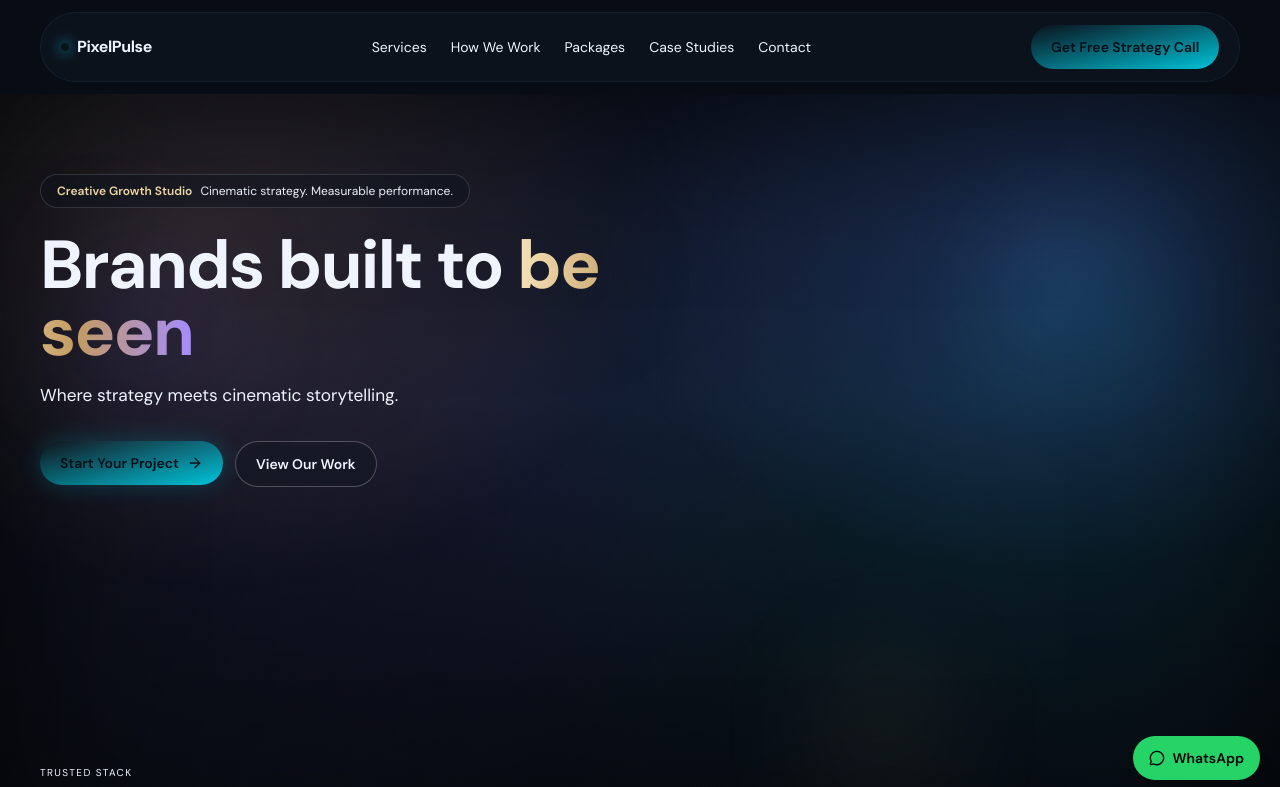
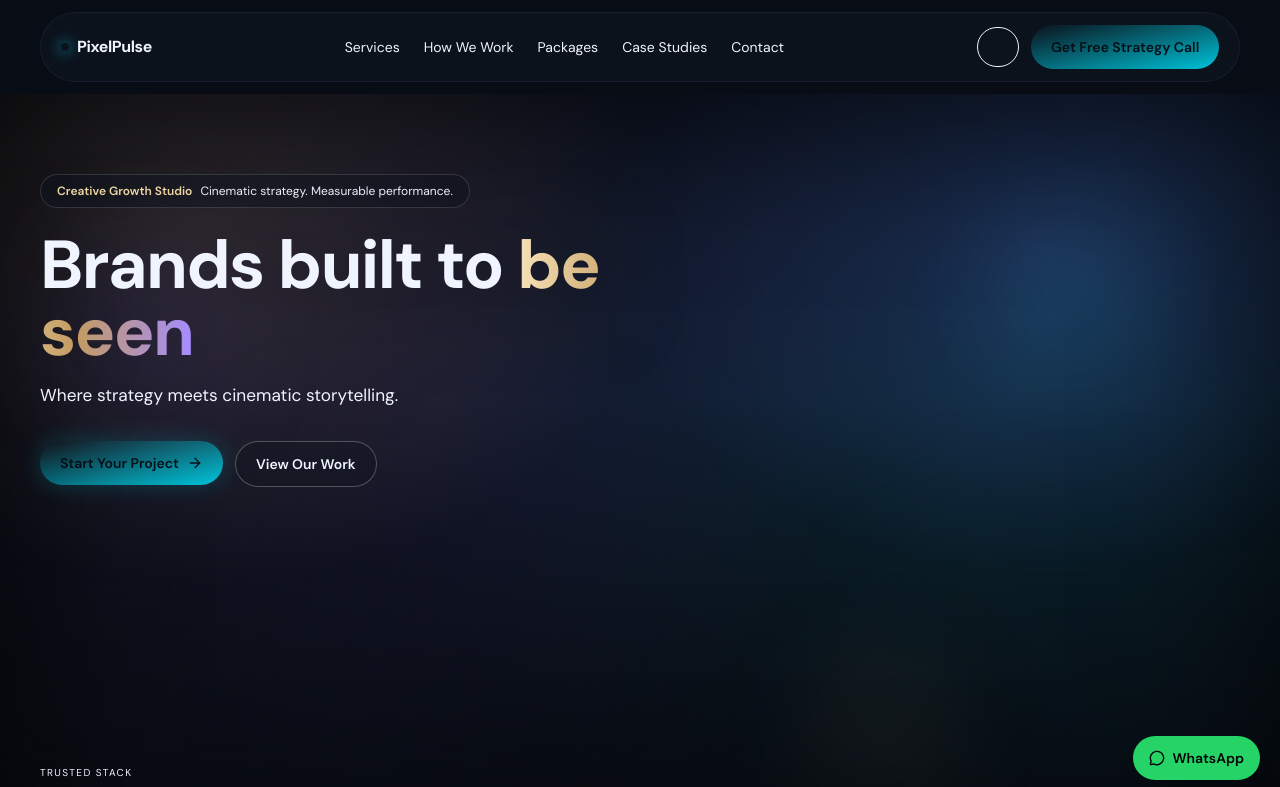
Before and after one commit to mahmoodatef998-glitch/PIXEL-AGENCY, a Next.js app: page / in a window 1280 px wide. Shown: the top 787 px of the page. Built offline with nearby package versions, Linux system fonts and the light colour scheme.

Commit message:
feat: add light mode support with next-themes and ThemeToggle

```diff
--- a/app/globals.css
+++ b/app/globals.css
@@ -2,6 +2,17 @@
 @import "../styles/tokens.css";
 
 :root {
+  --bg: #FFFFFF;
+  --surface: #F8FAFC;
+  --surface2: #F1F5F9;
+  --border: #E2E8F0;
+  --accent: #00B4D8;
+  --purple: #6D28D9;
+  --text: #0F172A;
+  --muted: #64748B;
+}
+
+.dark {
   --bg: #080C14;
   --surface: #0F1520;
   --surface2: #121a28;
@@ -62,6 +73,22 @@ body {
   will-change: transform;
 }
 
+.cinematic-overlay-dark {
+  background: linear-gradient(180deg, rgba(7, 9, 14, 0.54) 0%, rgba(7, 9, 14, 0.24) 38%, rgba(7, 9, 14, 0.68) 82%, #080C14 100%);
+}
+
+.cinematic-overlay-light {
+  background: linear-gradient(180deg, rgba(255, 255, 255, 0.4) 0%, rgba(255, 255, 255, 0.1) 40%, rgba(255, 255, 255, 0.6) 80%, #FFFFFF 100%);
+}
+
+.dark .cinematic-overlay {
+  background: linear-gradient(180deg, rgba(7, 9, 14, 0.54) 0%, rgba(7, 9, 14, 0.24) 38%, rgba(7, 9, 14, 0.68) 82%, #080C14 100%);
+}
+
+.light .cinematic-overlay {
+  background: linear-gradient(180deg, rgba(255, 255, 255, 0.4) 0%, rgba(255, 255, 255, 0.1) 40%, rgba(255, 255, 255, 0.6) 80%, #FFFFFF 100%);
+}
+
 @media (prefers-reduced-motion: reduce) {
   *,
   *::before,
--- a/app/layout.tsx
+++ b/app/layout.tsx
@@ -5,6 +5,7 @@ import "./globals.css";
 import { Analytics } from "@vercel/analytics/react";
 import { SpeedInsights } from "@vercel/speed-insights/next";
 import { ContactNudge } from "@/components/contact-nudge";
+import { ThemeProvider } from "@/components/theme-provider";
 
 const fontDisplay = Syne({
   subsets: ["latin"],
@@ -57,12 +58,14 @@ export const metadata: Metadata = {
 
 export default function RootLayout({ children }: { children: React.ReactNode }) {
   return (
-    <html lang="en" className={`${fontDisplay.variable} ${fontBody.variable}`}>
+    <html lang="en" className={`${fontDisplay.variable} ${fontBody.variable}`} suppressHydrationWarning>
       <body>
-        {children}
-        <ContactNudge />
-        <Analytics />
-        <SpeedInsights />
+        <ThemeProvider attribute="class" defaultTheme="dark" enableSystem={false}>
+          {children}
+          <ContactNudge />
+          <Analytics />
+          <SpeedInsights />
+        </ThemeProvider>
       </body>
     </html>
   );
--- a/components/nav.tsx
+++ b/components/nav.tsx
@@ -3,6 +3,7 @@
 import { Menu, X } from "lucide-react";
 import { useState } from "react";
 import { Button } from "@/components/ui/button";
+import { ThemeToggle } from "@/components/theme-toggle";
 
 const links = [
   { href: "#services", label: "Services" },
@@ -31,9 +32,12 @@ export function Nav() {
           ))}
         </nav>
 
-        <a className="hidden lg:block" href="#contact">
-          <Button>Get Free Strategy Call</Button>
-        </a>
+        <div className="flex items-center gap-3">
+          <ThemeToggle />
+          <a className="hidden lg:block" href="#contact">
+            <Button>Get Free Strategy Call</Button>
+          </a>
+        </div>
 
         <button
           className="md:hidden rounded-lg border border-border p-2 text-muted hover:text-accent active:scale-95 transition-transform"
--- /dev/null
+++ b/components/theme-provider.tsx
@@ -0,0 +1,8 @@
+"use client";
+
+import * as React from "react";
+import { ThemeProvider as NextThemesProvider } from "next-themes";
+
+export function ThemeProvider({ children, ...props }: React.ComponentProps<typeof NextThemesProvider>) {
+  return <NextThemesProvider {...props}>{children}</NextThemesProvider>;
+}
--- /dev/null
+++ b/components/theme-toggle.tsx
@@ -0,0 +1,31 @@
+"use client";
+
+import * as React from "react";
+import { Moon, Sun } from "lucide-react";
+import { useTheme } from "next-themes";
+import { Button } from "@/components/ui/button";
+
+export function ThemeToggle() {
+  const { theme, setTheme } = useTheme();
+  const [mounted, setMounted] = React.useState(false);
+
+  // Avoid hydration mismatch
+  React.useEffect(() => {
+    setMounted(true);
+  }, []);
+
+  if (!mounted) return null;
+
+  return (
+    <Button
+      variant="ghost"
+      size="icon"
+      onClick={() => setTheme(theme === "light" ? "dark" : "light")}
+      className="size-10 rounded-full border border-border bg-surface/50 backdrop-blur-md"
+      aria-label="Toggle theme"
+    >
+      <Sun className="h-[1.2rem] w-[1.2rem] rotate-0 scale-100 transition-all dark:-rotate-90 dark:scale-0" />
+      <Moon className="absolute h-[1.2rem] w-[1.2rem] rotate-90 scale-0 transition-all dark:rotate-0 dark:scale-100" />
+    </Button>
+  );
+}
--- a/package.json
+++ b/package.json
@@ -23,6 +23,7 @@
     "lenis": "^1.3.7",
     "lucide-react": "^0.542.0",
     "next": "^15.5.2",
+    "next-themes": "^0.4.6",
     "react": "^19.1.1",
     "react-dom": "^19.1.1",
     "tailwind-merge": "^3.3.1",
```
Also changed, not shown: 1 other file (tests, documents, lock files or other folders).
